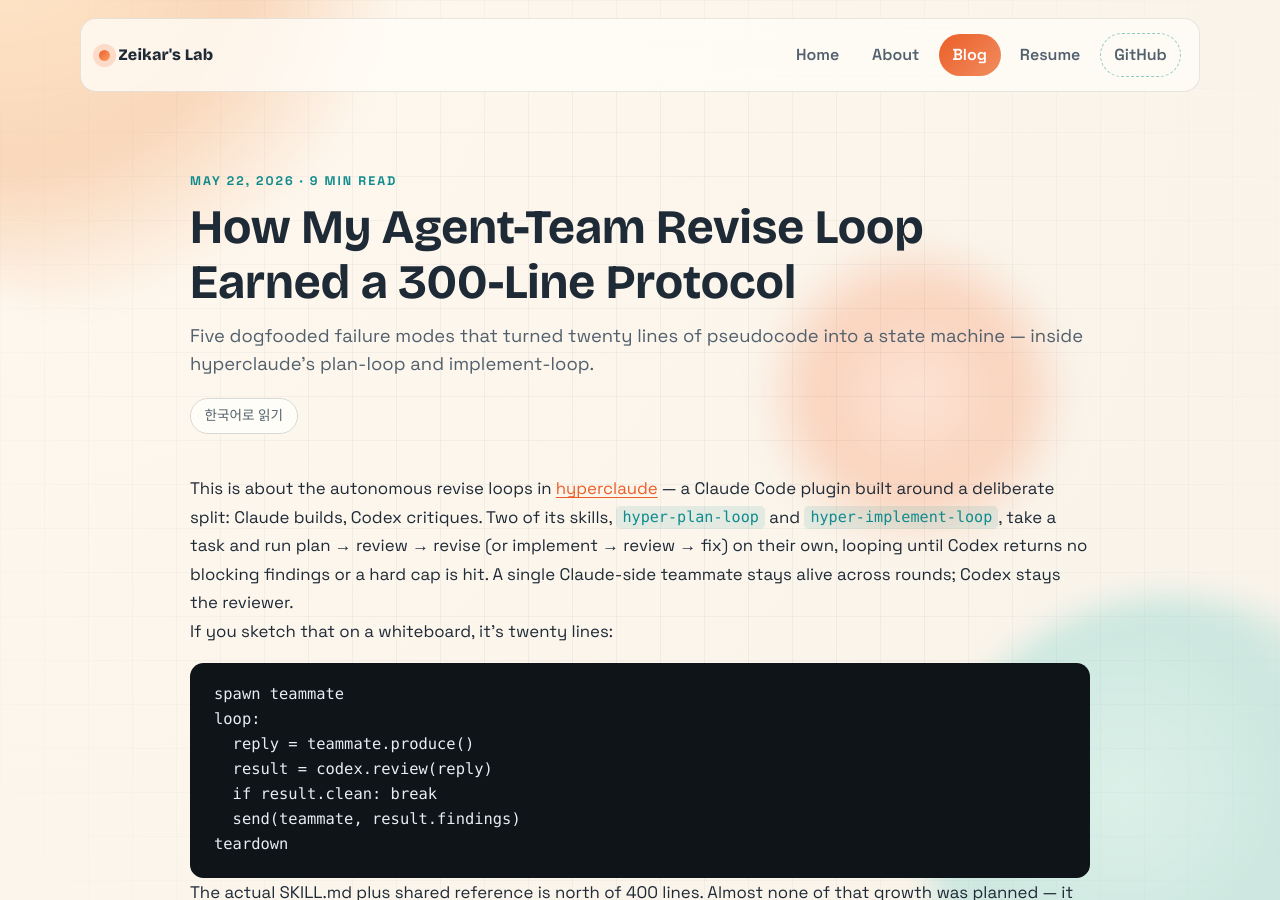
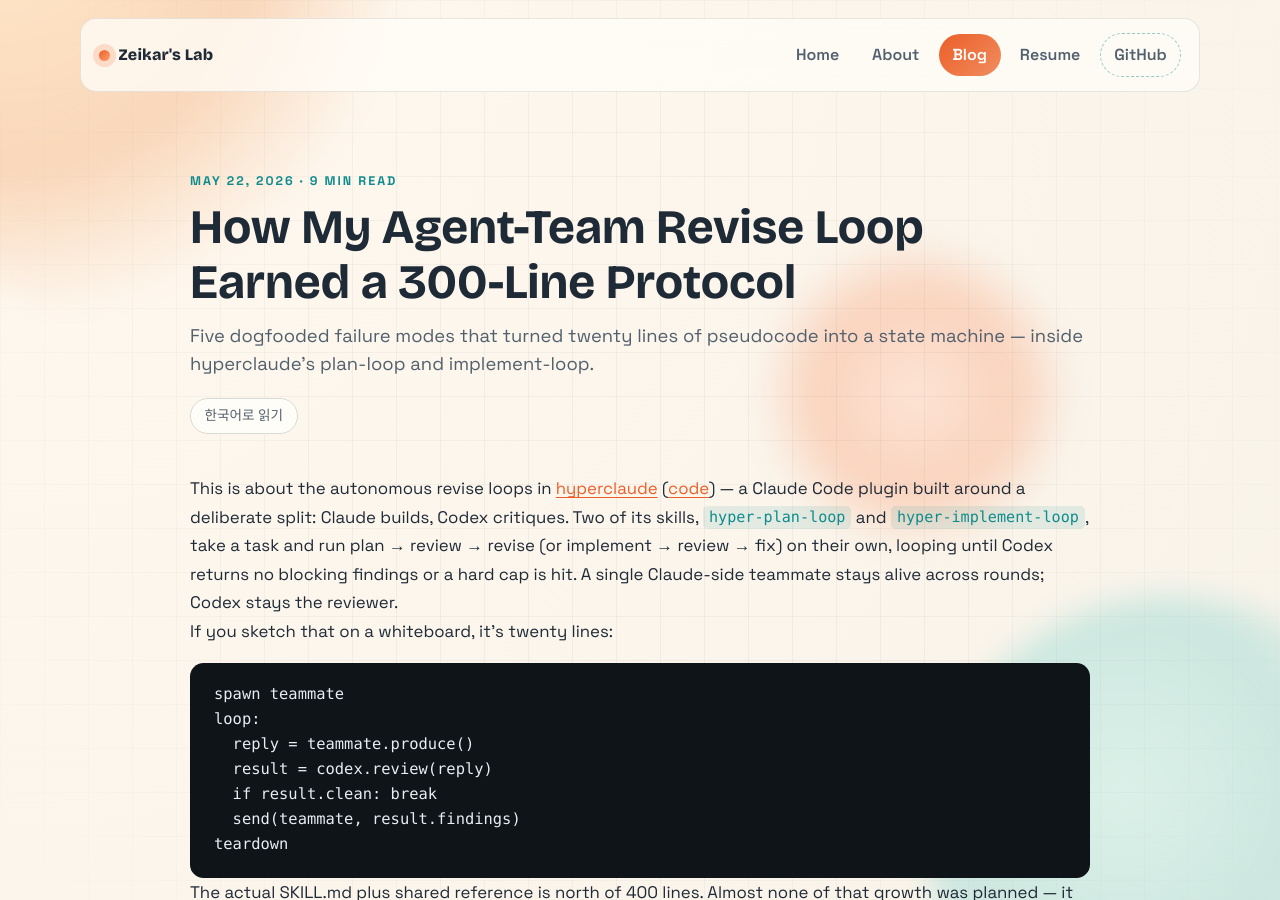
Before and after one commit to zeikar/zeikar.github.io, a Jekyll site: the page built from _posts/2026-05-22-revise-loop-protocol.md, in a window 1280 px wide and 900 px high. Built offline with Jekyll 4.4.1, drawn with Linux system fonts in a browser that asks for light colours; comment, search, counter and statistics services are not loaded.

Commit message:
Link revise-loop post intro to /hyperclaude/ landing page
Splits the intro link into two destinations — the on-domain landing
page (internal-link signal for SEO) and the GitHub repo (for readers
who want the code).

```diff
--- a/_posts/2026-05-22-revise-loop-protocol.md
+++ b/_posts/2026-05-22-revise-loop-protocol.md
@@ -8,7 +8,7 @@
 description: "Why hyperclaude's persistent-teammate revise loops grew a long cross-loop protocol — request-id counters, solicit_sent_at timestamps, and the 1-round-lag race that ate an afternoon."
 ---
 
-This is about the autonomous revise loops in [hyperclaude](https://github.com/zeikar/hyperclaude) — a Claude Code plugin built around a deliberate split: Claude builds, Codex critiques. Two of its skills, `hyper-plan-loop` and `hyper-implement-loop`, take a task and run plan → review → revise (or implement → review → fix) on their own, looping until Codex returns no blocking findings or a hard cap is hit. A single Claude-side teammate stays alive across rounds; Codex stays the reviewer.
+This is about the autonomous revise loops in [hyperclaude](/hyperclaude/) ([code](https://github.com/zeikar/hyperclaude)) — a Claude Code plugin built around a deliberate split: Claude builds, Codex critiques. Two of its skills, `hyper-plan-loop` and `hyper-implement-loop`, take a task and run plan → review → revise (or implement → review → fix) on their own, looping until Codex returns no blocking findings or a hard cap is hit. A single Claude-side teammate stays alive across rounds; Codex stays the reviewer.
 
 If you sketch that on a whiteboard, it's twenty lines:
 
```
Also changed, not shown: _posts/ko/2026-05-22-revise-loop-protocol.md (+1 -1 lines).
